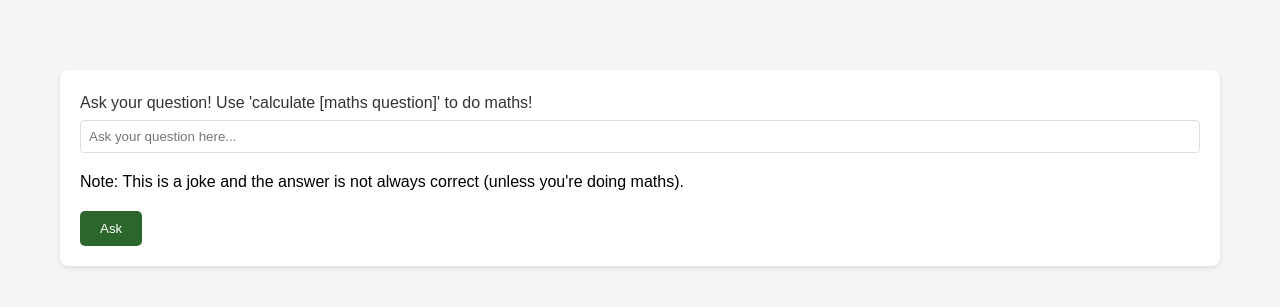
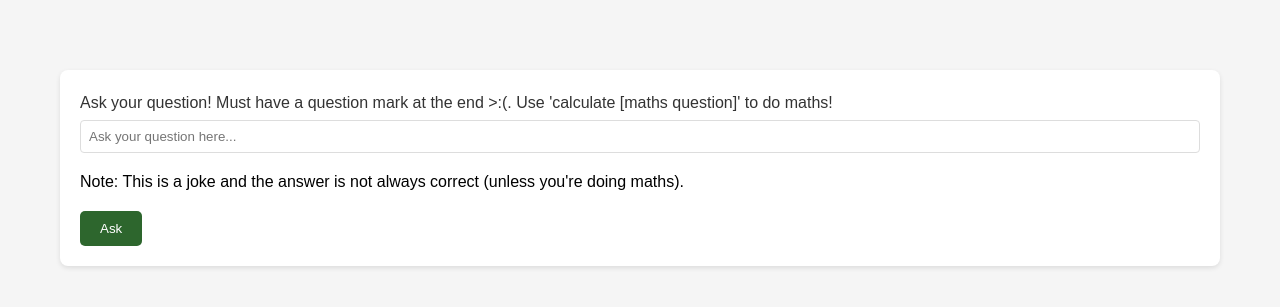
Before and after one commit to CCEG24/proj_code, a Django app: page /question_bot/ in a window 1280 px wide. Shown: the part 127-434 px from the top of the page. Run offline with Django 5.2, Linux system fonts and the light colour scheme.

Commit message:
added dynamic text for the html page in question_bot to reverse on april fools and added question mark check

```diff
--- a/mysite/question_bot/forms.py
+++ b/mysite/question_bot/forms.py
@@ -2,3 +2,11 @@ from django import forms
 
 class QuestionForm(forms.Form):
     question = forms.CharField(label='Question', max_length=256)
+
+    def clean_question(self):
+        question = self.cleaned_data['question'].strip()
+        if not question.endswith('?'):
+            raise forms.ValidationError("Tut tut tut! Someone's going to fail English! Use proper grammar and end your question with a question mark >:(.")
+        if question and not question[0].isupper():
+            raise forms.ValidationError("Tut tut tut! Someone's going to fail English! Use proper grammar and end your question with a question mark >:(.")
+        return question
--- a/mysite/question_bot/services.py
+++ b/mysite/question_bot/services.py
@@ -1,17 +1,14 @@
+import logging
 import random
-import time
-from .models import Answer, Question
+
 import sympy
-import logging
+
 logger = logging.getLogger(__name__)
 
-testForAprilFools = False
 
 def check(input):
-    if testForAprilFools or time.strftime("%m-%d") == "04-01":
-        return input[::-1]
-    else:
-        return input
+    return input
+
 
 fallbackResponses = [
     ("Yes", 2),
--- a/mysite/question_bot/templates/question_bot/questionanswerer.html
+++ b/mysite/question_bot/templates/question_bot/questionanswerer.html
@@ -1,8 +1,8 @@
 {% extends 'base.html' %}
 
-{% block title %}Question Answerer 5000{% endblock %}
+{% block title %}{{ pageTitle }}{% endblock %}
 
-{% block header %}Question Answerer 5000{% endblock %}
+{% block header %}{{ pageHeader }}{% endblock %}
 
 {% block content %}
 <div class="container">
@@ -10,15 +10,20 @@
         <form method="post">
             {% csrf_token %}
             <div class="form-group">
-                <label for="question">Ask your question! Use 'calculate [maths question]' to do maths!</label>
-                <input type="text" id="question" name="question" placeholder="Ask your question here..." required>
-                <p>Note: This is a joke and the answer is not always correct (unless you're doing maths).</p>
+                <label for="question">{{ questionLabel }}</label>
+                <input type="text" id="question" name="question" placeholder="{{ placeholderText }}" value="{{ questionValue }}" required>
+                <p>{{ noteText }}</p>
             </div>
-            <button type="submit" class="btn">Ask</button>
+            {% if errorMessage %}
+                <div class="form-group" style="margin-top:10px;">
+                    <p>{{ errorMessage }}</p>
+                </div>
+            {% endif %}
+            <button type="submit" class="btn">{{ buttonText }}</button>
         </form>
         {% if answer %}
             <div class="form-group" style="margin-top:20px;">
-                <label>Answer:</label>
+                <label>{{ answerLabel }}</label>
                 <p>{{ answer }}</p>
             </div>
         {% endif %}
--- a/mysite/question_bot/views.py
+++ b/mysite/question_bot/views.py
@@ -1,11 +1,42 @@
+import time
+
 from django.shortcuts import render
+
+from .forms import QuestionForm
 from .services import handle_question
 
 # Create your views here.
+def reverse_text(value, should_reverse):
+    if not value:
+        return value
+    return value[::-1] if should_reverse else value
+
+
 def index(request):
     answer = None
+    errorMessage = None
+    questionValue = ''
+    form = QuestionForm(request.POST or None)
     if request.method == 'POST':
-        question = request.POST.get('question')
-        if question:
-            answer = handle_question(question)
-    return render(request, 'question_bot/questionanswerer.html', {'answer': answer})
+        questionValue = request.POST.get('question', '')
+        if form.is_valid():
+            answer = handle_question(form.cleaned_data['question'])
+        else:
+            errorMessage = 'Use proper grammar and end your question with a question mark.'
+
+    is_april_fools = time.strftime("%m-%d") == "04-01"
+    context = {
+        'answer': reverse_text(answer, is_april_fools),
+        'errorMessage': reverse_text(errorMessage, is_april_fools),
+        'isAprilFools': is_april_fools,
+        'pageTitle': reverse_text('Question Answerer 5000', is_april_fools),
+        'pageHeader': reverse_text('Question Answerer 5000', is_april_fools),
+        'questionLabel': reverse_text("Ask your question! Must have a question mark at the end >:(. Use 'calculate [maths question]' to do maths!", is_april_fools),
+        'noteText': reverse_text("Note: This is a joke and the answer is not always correct (unless you're doing maths).", is_april_fools),
+        'buttonText': reverse_text('Ask', is_april_fools),
+        'answerLabel': reverse_text('Answer:', is_april_fools),
+        'placeholderText': reverse_text('Ask your question here...', is_april_fools),
+        'questionValue': questionValue,
+        'form': form,
+    }
+    return render(request, 'question_bot/questionanswerer.html', context)
```
